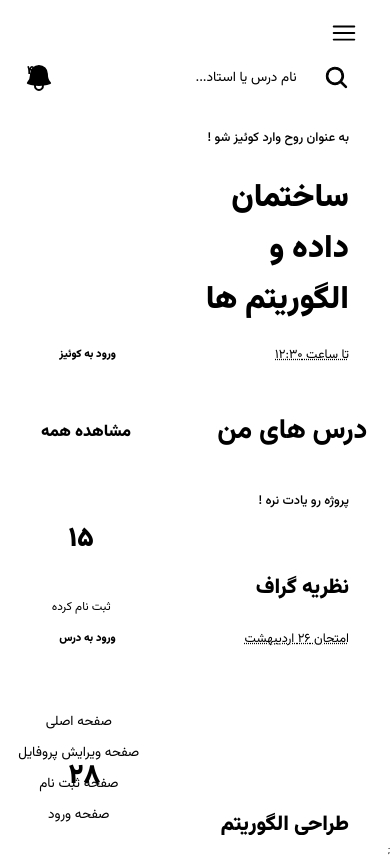
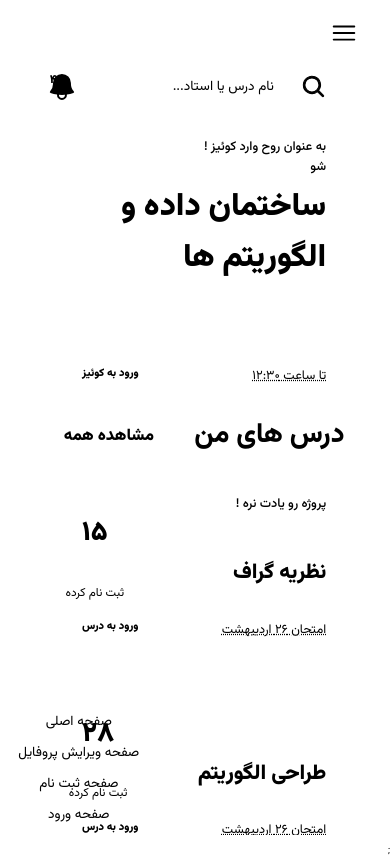
Before and after one commit to Mori30r/QuizBox, a React (Vite) app in the folder react/: page / in a window 390 px wide. Built offline with nearby package versions, Linux system fonts and the light colour scheme.

Commit message:
responsive components (FIX)

```diff
--- a/react/src/App.jsx
+++ b/react/src/App.jsx
@@ -20,6 +20,7 @@ const DevelopementRouting = styled.div`
     margin: 1rem;
     padding: 1rem;
     background-color: var(--color-purple-400);
+    z-index: 2;
 
     & a {
         font-size: 1.5rem;
--- a/react/src/pages/Auth/Auth.Elements.jsx
+++ b/react/src/pages/Auth/Auth.Elements.jsx
@@ -2,17 +2,17 @@ import { styled } from "styled-components";
 import { breakPoint8 } from "../../constants/breakpoints";
 
 export const FormContainer = styled.div`
-    height: 90dvh;
+    height: 100dvh;
     display: flex;
     flex-direction: column;
     justify-content: center;
     padding: 0 10rem;
     max-width: 70rem;
+    font-feature-settings: normal;
 
     @media screen and (${breakPoint8}) {
         padding: 5rem;
         width: 100%;
-        /* align-items: center; */
     }
 `;
 
--- a/react/src/pages/Auth/Login.jsx
+++ b/react/src/pages/Auth/Login.jsx
@@ -27,7 +27,6 @@ const Image = styled.img`
     z-index: 1;
     top: 20dvh;
     left: 5rem;
-    width: 60rem;
 `;
 
 const StyledNavLink = styled(NavLink)`
--- a/react/src/pages/Auth/Signup.jsx
+++ b/react/src/pages/Auth/Signup.jsx
@@ -26,7 +26,6 @@ const Image = styled.img`
     z-index: 1;
     top: 35dvh;
     left: 10rem;
-    width: 60rem;
 `;
 
 const StyledNavLink = styled(NavLink)`
--- a/react/src/pages/Home.jsx
+++ b/react/src/pages/Home.jsx
@@ -14,14 +14,14 @@ const StyledMain = styled(Row)`
     overflow-y: auto;
     background-color: var(--color-purple-100);
     border-radius: 6px;
-    padding: 4rem 6rem;
+    padding: 4rem;
     box-shadow: 0 0 1rem var(--color-grey-400);
     margin: 0 2rem;
     flex: 1;
 
     @media screen and (${breakPoint12}) {
         margin: 0;
-        padding: 3rem 1.5rem;
+        padding: 4rem;
     }
 `;
 
--- a/react/src/ui/Card.jsx
+++ b/react/src/ui/Card.jsx
@@ -25,23 +25,24 @@ const StyledCard = styled.div`
     ${(props) =>
         props.theme.type === "small" &&
         css`
-            height: 27rem;
+            height: 25rem;
             width: 80%;
             justify-content: space-between;
             padding: 2rem;
             @media screen and (${breakPoint6}) {
-                width: 70%;
+                /* width: 70%; */
                 height: 24rem;
             }
 
             @media screen and (${breakPoint12}) {
                 width: 100%;
+                height: 20rem;
             }
         `}
     ${(props) =>
         props.theme.type === "big" &&
         css`
-            height: 30rem;
+            height: 27rem;
             padding: 2rem 4rem;
             width: 80%;
             @media screen and (${breakPoint5}) {
@@ -126,6 +127,10 @@ const StyledTitle = styled.p`
         font-size: ${(props) =>
             props.theme.type === "big" ? "3.5rem" : "2.3rem"};
     }
+
+    @media screen and (${breakPoint12}) {
+        grid-column: 1 / 3;
+    }
 `;
 
 function Title({ children }) {
@@ -138,7 +143,7 @@ const StyledDate = styled.span`
     text-decoration: underline dotted;
     grid-column: 2 / 3;
     grid-row: 3 / 4;
-    align-self: center;
+    align-self: flex-end;
     justify-self: flex-end;
 `;
 
@@ -160,6 +165,10 @@ const CapacityNumber = styled.p`
     font-size: 3rem;
     font-weight: 1000;
     padding: 3rem;
+
+    @media screen and (${breakPoint12}) {
+        padding: 2rem;
+    }
 `;
 
 function Capacity({ children }) {
@@ -179,9 +188,9 @@ function Capacity({ children }) {
 }
 
 const ButtonContainer = styled.div`
-    grid-column: 1/2;
+    grid-column: 1/3;
     grid-row: 3 / 4;
-    align-self: center;
+    align-self: flex-end;
     justify-self: flex-start;
 `;
 
```
